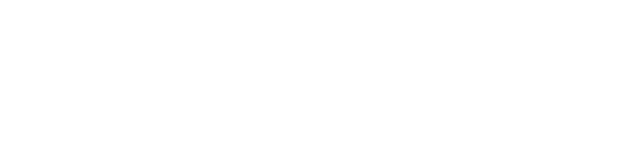
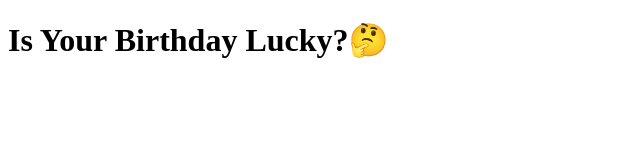
Before and after one commit to Abhirup-Sarkar/birthday-lucky, a plain HTML site: page index.html in a window 1280 px wide. Shown: the whole page, without its empty margins (0-640 px from the left). Drawn offline with Linux system fonts and the light colour scheme.

Commit message:
added hero heading

```diff
--- a/index.html
+++ b/index.html
@@ -8,6 +8,9 @@
     <link rel="stylesheet" href="styles.css">
 </head>
 <body>
+    <div class="container">
+        <h1 class="hero-heading">Is Your Birthday Lucky?🤔 </h1>
+    </div>
 
 </body>
 <script src="main.js"type ="text/javaScript"></script>
```
